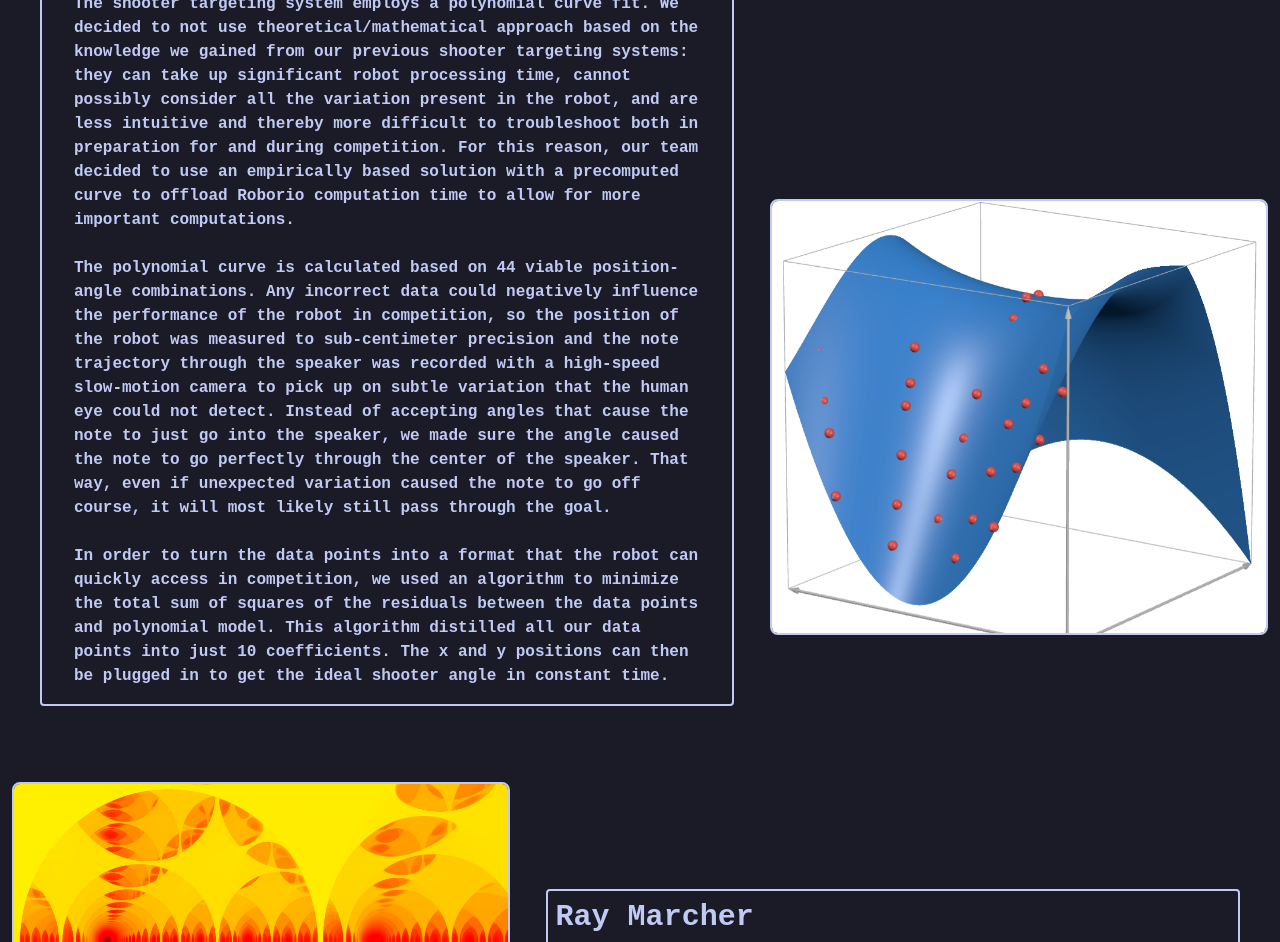
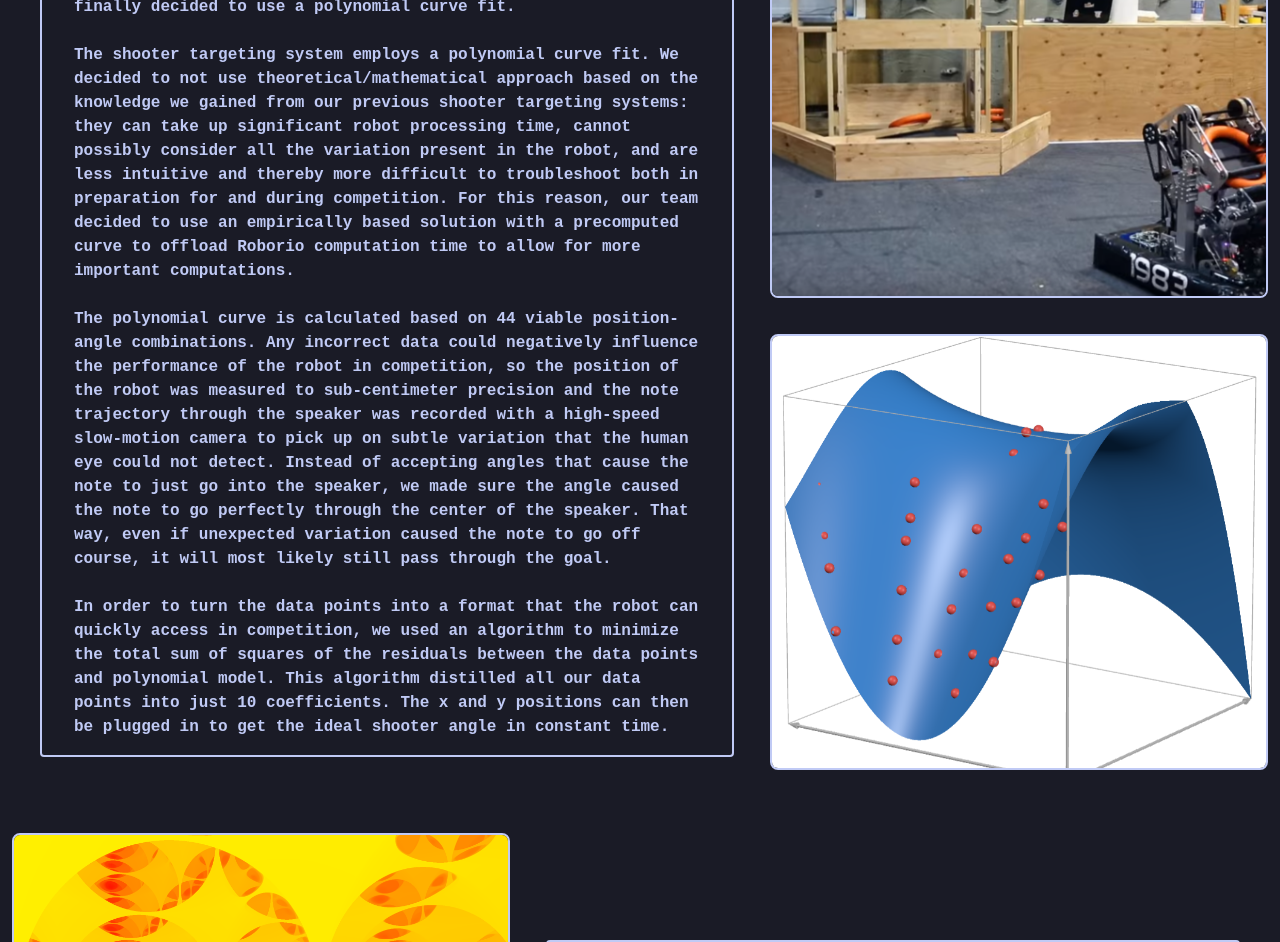
Before and after one commit to 2Carrot10/2Carrot10.github.io, a website built with Parcel: page src/projects.html in a window 1280 px wide. Shown: the part 4690-5632 px from the top of the page. Built offline with nearby package versions, Linux system fonts and the light colour scheme.

Commit message:
add more text

```diff
--- a/src/projects.html
+++ b/src/projects.html
@@ -102,7 +102,7 @@
 				<!-- tile start-->
 				<a href="projects.html#aim"><div class="h-full m-1"><div class="h-full TOC">
 					<div class="flex justify-center">
-						<img src="./assets/images/frc/aim.png" alt="" class="w-5/6 rounded-lg">
+						<img src="./assets/images/frc/aim.png" alt="" class="w-6/7 rounded-lg">
 					</div>
 
 					<div class="text-center jetbrains-mono-heavy">
@@ -279,13 +279,13 @@ This project contains configurations for many different programs: AwesomeWM, Neo
 
 							<div class="m-4">
 						<p class="text-tnfg jetbrains-mono-heavy">
-The Shooter targeting system is an essential part of the functionality of our robot. Instead of driving up to the [base of the goal] to shoot, the shooter targeting system allows the robot to shoot [game pieces] into the [goal] from up to 18 feet away and an angle range of 120°. An intelligent targeting system allows our robot to score points faster, avoid defenders, and stay out of heavily occupied areas.
+The Shooter targeting system is an essential part of the functionality of our robot. Instead of driving up to the subwoofer [base of the goal] to shoot, the shooter targeting system allows the robot to shoot notes [game pieces] into the speaker [goal] from up to 18 feet away and an angle range of 120°. An intelligent targeting system allows our robot to score points faster, avoid defenders, and stay out of heavily occupied areas.
 							<br>
 							<br>
-The shooter targeting system aims the pivot of the shooter based on position the robot detects via the visual and mechanical odometry systems. The targeting system locks into place when the robot slows down to ensure the [game piece] is not accidentally imparted with upward or downward acceleration which would cause the robot to miss shot. As soon as the robot starts moving again and the pivot angle is no longer accurate, the command dynamically readjusts to a more accurate rotation.
+The shooter targeting system aims the pivot of the shooter based on position the robot detects via the visual and mechanical odometry systems. The targeting system locks into place when the robot slows down to ensure the note is not accidentally imparted with upward or downward acceleration which would cause the robot to miss shot. As soon as the robot starts moving again and the pivot angle is no longer accurate, the command dynamically readjusts to a more accurate rotation.
 							<br>
 							<br>
-The shooter targeting system has undergone massive changes throughout the build season. We have attempted 5 major shooter targeting systems: a complete numerical solution, partial solution using a real time bisection algorithm, linear aim, polynomial curve fit, and inverse distance weighted average. We considered each of these solutions carefully, designing simulations, robot code, and mathematical models before we finally decided to use a polynomial curve fit.
+The shooter targeting system has undergone massive changes throughout the build season. We have attempted 5 major shooter targeting systems: a complete numerical solution, a partial solution using a real time bisection algorithm, linear aim, polynomial curve fit, and distance weighted average. We considered each of these solutions carefully, designing simulations, robot code, and mathematical models before we finally decided to use a polynomial curve fit.
 							<br>
 							<br>
 The shooter targeting system employs a polynomial curve fit. We decided to not use theoretical/mathematical approach based on the knowledge we gained from our previous shooter targeting systems: they can take up significant robot processing time, cannot possibly consider all the variation present in the robot, and are less intuitive and thereby more difficult to troubleshoot both in preparation for and during competition. For this reason, our team decided to use an empirically based solution with a precomputed curve to offload Roborio computation time to allow for more important computations.
@@ -307,6 +307,9 @@ In order to turn the data points into a format that the robot can quickly access
 			<div class="justify-around flex flex-col">
 				<img src="./assets/images/frc/aim.png" alt="" class="m-1 border-solid border-2 border-tnfg object-contain rounded-lg">
 				<img src="./assets/images/frc/mathSolution.png" alt="" class="m-1 border-solid border-2 border-tnfg object-contain rounded-lg">
+
+				<img src="./assets/images/frc/robotAction2.png" alt="" class="m-1 border-solid border-2 border-tnfg object-contain rounded-lg">
+
 				<img src="./assets/images/frc/shootgraph.png" alt="" class="m-1 border-solid border-2 border-tnfg object-contain rounded-lg">
 			</div>
 		</div>
@@ -324,7 +327,7 @@ In order to turn the data points into a format that the robot can quickly access
 				<div class="m-8 border-solid border-2 border-tnfg rounded w-full">
 
 					<h1 class="m-2 text-tnfg text-3xl jetbrains-mono-heavy">
-						Ray Marcher
+						3d Renderer (Ray Marcher)
 					</h1>
 					<a class="m-2 link jetbrains-mono-heavy" href="https://github.com/2Carrot10/rayMarchingFractals"><i class="nf nf-cod-github"></i> github.com/2Carrot10/rayMarch</a>
 					<div class="m-4">
```
Also changed, not shown: docs/projects.html (+1 -1 lines), dist/projects.html, dist/robotAction1.71c5b096.png (added), dist/robotAction2.a9350ddf.png (added), docs/robotAction2.eaeb37e9.png (added), src/assets/images/frc/robotAction1.png (added), src/assets/images/frc/robotAction2.png (added), 2 other files.
